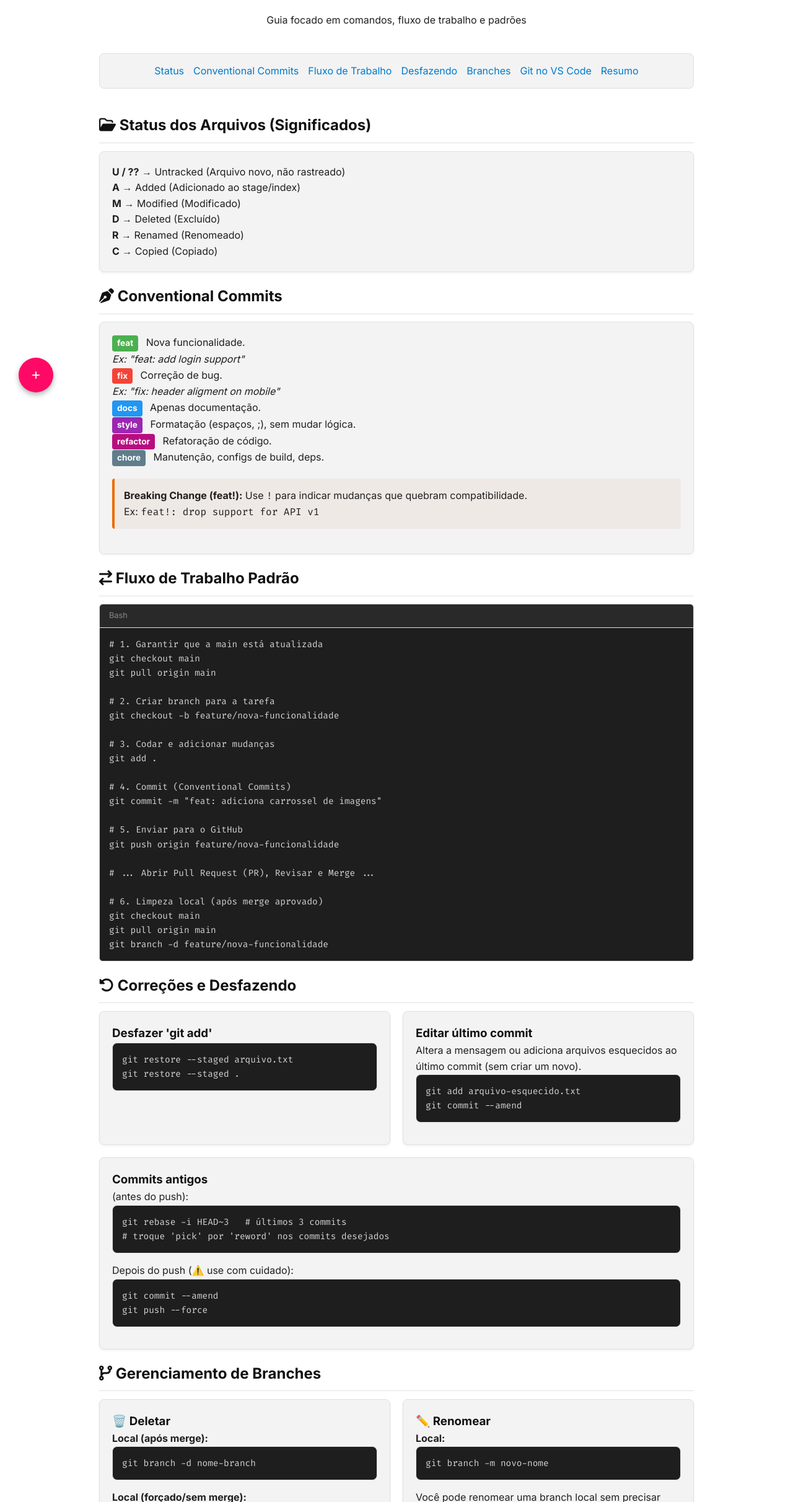
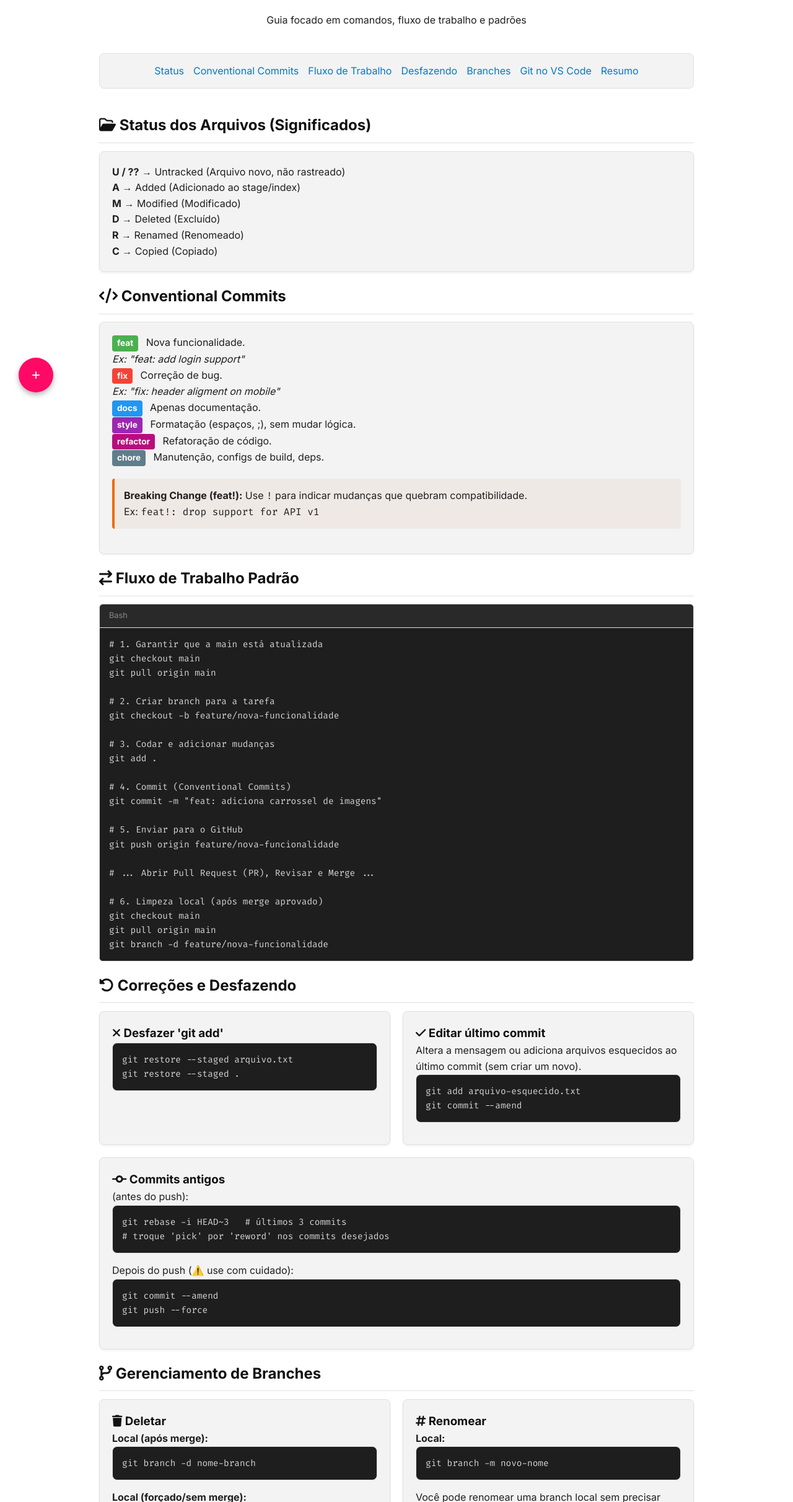
Before and after one commit to LeonardoDalmazzo/Cheatsheet-Git-GitHub, a plain HTML site: page git_github.html in a window 1280 px wide. Shown: the part 137-2560 px from the top of the page at 62% size. Drawn offline with Linux system fonts and the light colour scheme.

Commit message:
style: mudando ícones gerais de git_github.html

```diff
--- a/git_github.html
+++ b/git_github.html
@@ -53,7 +53,7 @@
             </section>
 
             <section id="conventional">
-                <h2><i class="fa-solid fa-pen-nib"></i> Conventional Commits</h2>
+                <h2><i class="fa-solid fa-code"></i> Conventional Commits</h2>
                 <div class="card">
                     <ul class="commit-types">
                         <li><span class="tag feat">feat</span> Nova funcionalidade. <br><em>Ex: "feat: add login support"</em></li>
@@ -103,19 +103,19 @@ git branch -d feature/nova-funcionalidade</code></pre>
                 <h2><i class="fa-solid fa-rotate-left"></i> Correções e Desfazendo</h2>
                 <div class="grid-2">
                     <div class="card">
-                        <h3>Desfazer 'git add'</h3>
+                        <h3></i><i class="fa-solid fa-close"></i> Desfazer 'git add'</h3>
                         <pre><code>git restore --staged arquivo.txt
 git restore --staged .</code></pre>
                     </div>
                     <div class="card">
-                        <h3>Editar último commit</h3>
+                        <h3></i><i class="fa-solid fa-check"></i> Editar último commit</h3>
                         <p>Altera a mensagem ou adiciona arquivos esquecidos ao último commit (sem criar um novo).</p>
                         <pre><code>git add arquivo-esquecido.txt
 git commit --amend</code></pre>
                     </div>
                 </div>
                 <div class="card">
-                    <h3>Commits antigos</h3>
+                    <h3></i><i class="fa-solid fa-code-commit"></i> Commits antigos</h3>
                     <p>(antes do push):</p>
                     <pre><code>git rebase -i HEAD~3   # últimos 3 commits
 # troque 'pick' por 'reword' nos commits desejados</code></pre>
@@ -129,7 +129,7 @@ git push --force</code></pre>
                 <h2><i class="fa-solid fa-code-branch"></i> Gerenciamento de Branches</h2>
                 <div class="grid-2">
                     <div class="card">
-                        <h3>🗑️ Deletar</h3>
+                        <h3><i class="fa-solid fa-trash"></i> Deletar</h3>
                         <p><strong>Local (após merge):</strong></p>
                         <pre><code>git branch -d nome-branch</code></pre>
                         <p><strong>Local (forçado/sem merge):</strong></p>
@@ -138,7 +138,7 @@ git push --force</code></pre>
                         <pre><code>git push origin --delete nome-branch</code></pre>
                     </div>
                     <div class="card">
-                        <h3>✏️ Renomear</h3>
+                        <h3><i class="fa-solid fa-hashtag"></i> Renomear</h3>
                         <p><strong>Local:</strong></p>
                         <pre><code>git branch -m novo-nome</code></pre>
                         <p>Você pode renomear uma branch local sem precisar entrar nela.</p>
```
